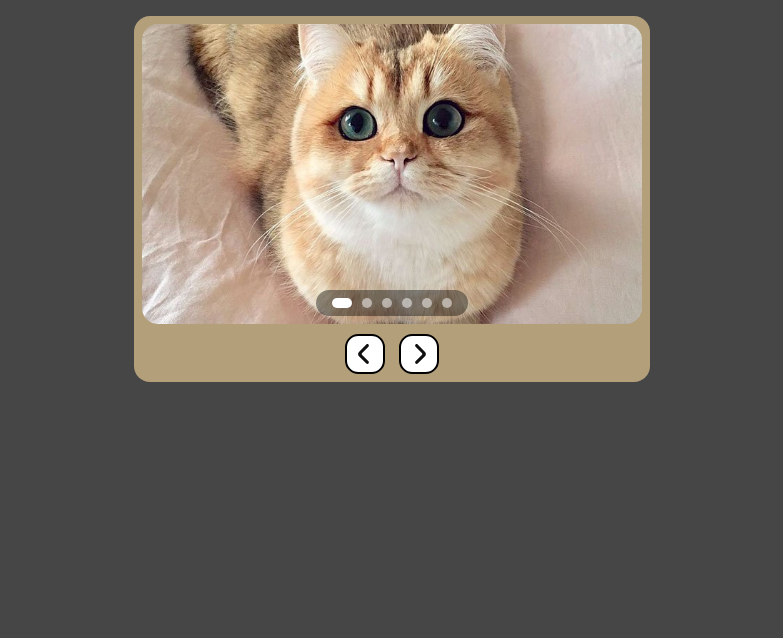
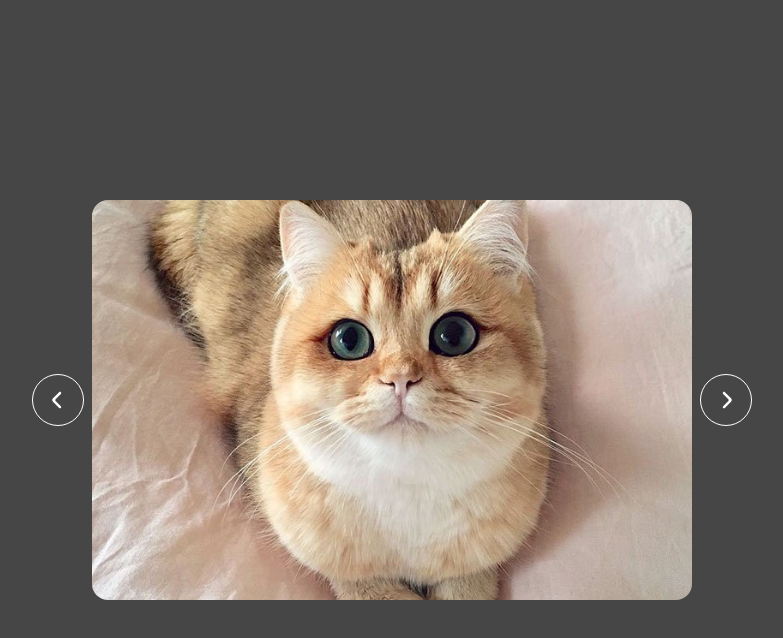
Before and after one commit to RomanLep/constructorSliders, a plain HTML site: page index.html in a window 1280 px wide. Shown: the whole page, without its empty margins (248-1031 px from the left). Drawn offline with Linux system fonts and the light colour scheme.

Commit message:
fthirdVersion

```diff
--- a/index.html
+++ b/index.html
@@ -9,6 +9,6 @@
 <body>
   <div class="slider"></div>
 
-  <script src="./main.js"></script>
+  <script src="./slider.js"></script>
 </body>
 </html>
--- a/main.css
+++ b/main.css
@@ -5,9 +5,10 @@
 }
 
 body{
+  min-height: 100vh;
   display: flex;
   justify-content: center;
-  align-content: center;
+  align-items: center;
   background-color: rgb(70, 70, 70);
 }
 
@@ -32,9 +33,75 @@ body{
   transform: scale(1);
 } */
 
-.grabbing {
+/* .grabbing {
     cursor: grabbing;
   }
 .grabbing #container-img {
     transition: none;
+} */
+
+.slider-main{
+  padding-inline: 60px;
+  position: relative;
 }
+
+.slider-wrapper{
+  width: 600px;
+  height: 400px;
+  overflow: hidden;
+}
+
+.slider__line{
+  width: 100%;
+  height: 100%;
+  display: flex;
+  list-style: none;
+}
+
+.slider__slide {
+  width: 100%;
+  height: 100%;
+  flex-shrink: 0;
+  opacity: 0;
+  transform: scale(0.9);
+  transition: all .5s;
+}
+
+.slider__slide--active{
+  opacity: 1;
+  transform: scale(1);
+}
+
+.slider__slide > img {
+  width: 100%;
+  height: 100%;
+  object-fit: cover;
+  object-position: center;
+  border-radius: 1em;
+}
+
+.slider__controls{
+  position: absolute;
+  width: 100%;
+  top:50%;
+  left: 0;
+  transform: translateY(-50%);
+  display: flex;
+  justify-content: space-between;
+}
+.slider__controls button {
+  background-color: transparent;
+  border: 1px solid #fff;
+  color: #fff;
+  font-size: 18px;
+  padding: 10px;
+  border-radius: 2em;
+  cursor: pointer;
+  display: flex;
+  justify-content: center;
+  align-items: center;
+}
+
+.slider__controls button:hover {
+  background-color: rgb(110, 110, 110);
+}
--- a/main.js
+++ b/main.js
@@ -38,14 +38,21 @@ class Slider {
   }
 
   getImg(containerSlider) {
+    const containerWrapper = document.createElement('div')
     const containerImg = document.createElement("div");
     containerImg.id = "container-img";
 
-    Object.assign(containerImg.style, {
+
+    Object.assign(containerWrapper.style, {
       height: this.heightSlider + "px",
       width: this.widthSlider + "px",
+      overflow: "hidden",
+    });
+
+    Object.assign(containerImg.style, {
+      height: "100%",
+      width: "100%",
       display: "flex",
-      overflow: "hidden",
       transition: "transform 0.3s ease",
       userSelect: "none",
     });
@@ -67,10 +74,10 @@ class Slider {
           containerImg.style.cursor = "pointer";
         }
       }
-
       containerImg.append(img);
     }
 
+    containerWrapper.append(containerImg);
     containerSlider.append(containerImg);
     this.sliderTrack = containerImg;
   }
--- /dev/null
+++ b/slider.js
@@ -0,0 +1,132 @@
+class Slider {
+  constructor(separator, option) {
+    const { slides, width = 600, height = 500 } = option;
+
+    this.sliderWidth = width;
+    this.sliderHeight = height;
+    this.slider = document.querySelector(separator);
+    this.slides = slides;
+    this.currentIndexSlide = 0;
+
+    this.slider.classList.add("slider-main");
+  }
+
+  createSlide(slideImageSrc) {
+    const slide = document.createElement("li");
+    const slideImage = new Image();
+    slide.classList.add("slider__slide");
+
+    slideImage.src = slideImageSrc;
+    slide.append(slideImage);
+
+    return slide;
+  }
+
+  createSliderLine() {
+    const lineWrapper = document.createElement("div");
+    lineWrapper.classList.add("slider-wrapper");
+
+    const line = document.createElement("ul");
+
+    for (let i = 0; i < this.slides.length; i++) {
+      const createSlide = this.createSlide(this.slides[i]);
+      createSlide.id = `slider__slide-${i}`;
+      line.append(createSlide);
+    }
+
+    line.classList.add("slider__line");
+
+    this.sliderLine = line;
+
+    lineWrapper.append(line);
+
+    return lineWrapper;
+  }
+
+  createControls() {
+    const controlContainer = document.createElement("div");
+    controlContainer.classList.add("slider__controls");
+
+    const nextBtn = document.createElement("button");
+    const prevBtn = document.createElement("button");
+
+    prevBtn.innerHTML = `<svg width="30px" height="30px" viewBox="0 0 24 24" fill="none" xmlns="http://www.w3.org/2000/svg" transform="matrix(1, 0, 0, 1, 0, 0)"><g id="SVGRepo_bgCarrier" stroke-width="0"></g><g id="SVGRepo_tracerCarrier" stroke-linecap="round" stroke-linejoin="round"></g><g id="SVGRepo_iconCarrier"> <path d="M14.2893 5.70708C13.8988 5.31655 13.2657 5.31655 12.8751 5.70708L7.98768 10.5993C7.20729 11.3805 7.2076 12.6463 7.98837 13.427L12.8787 18.3174C13.2693 18.7079 13.9024 18.7079 14.293 18.3174C14.6835 17.9269 14.6835 17.2937 14.293 16.9032L10.1073 12.7175C9.71678 12.327 9.71678 11.6939 10.1073 11.3033L14.2893 7.12129C14.6799 6.73077 14.6799 6.0976 14.2893 5.70708Z" fill="#fff"></path> </g></svg>`;
+    nextBtn.innerHTML = `<svg width="30px" height="30px" viewBox="0 0 24 24" fill="none" xmlns="http://www.w3.org/2000/svg" transform="matrix(-1, 0, 0, 1, 0, 0)"><g id="SVGRepo_bgCarrier" stroke-width="0"></g><g id="SVGRepo_tracerCarrier" stroke-linecap="round" stroke-linejoin="round"></g><g id="SVGRepo_iconCarrier"> <path d="M14.2893 5.70708C13.8988 5.31655 13.2657 5.31655 12.8751 5.70708L7.98768 10.5993C7.20729 11.3805 7.2076 12.6463 7.98837 13.427L12.8787 18.3174C13.2693 18.7079 13.9024 18.7079 14.293 18.3174C14.6835 17.9269 14.6835 17.2937 14.293 16.9032L10.1073 12.7175C9.71678 12.327 9.71678 11.6939 10.1073 11.3033L14.2893 7.12129C14.6799 6.73077 14.6799 6.0976 14.2893 5.70708Z" fill="#fff"></path> </g></svg>`;
+
+    prevBtn.classList.add("slider__prev-btn");
+    nextBtn.classList.add("slider__next-btn");
+
+    controlContainer.append(prevBtn);
+    controlContainer.append(nextBtn);
+
+    return controlContainer;
+  }
+
+  updateActiveClass() {
+    const slides = this.sliderLine.querySelectorAll(".slider__slide");
+    slides.forEach((slide) => {
+      slide.classList.remove("slider__slide--active");
+    });
+
+    const currentSlide = this.sliderLine.querySelector(
+      `#slider__slide-${this.currentIndexSlide}`
+    );
+    if (currentSlide) {
+      currentSlide.classList.add("slider__slide--active");
+    }
+  }
+
+  showSlide() {
+    const offset = this.currentIndexSlide * 600;
+    this.sliderLine.style.transform = `translateX(-${offset}px)`;
+    this.updateActiveClass();
+  }
+
+  showNextSlide() {
+    this.currentIndexSlide = (this.currentIndexSlide + 1) % this.slides.length;
+    this.showSlide();
+  }
+
+  showPrevSlide() {
+    this.currentIndexSlide =
+      (this.currentIndexSlide - 1 + this.slides.length) % this.slides.length;
+    this.showSlide();
+  }
+
+  clickedSlider(event) {
+    const clickedElement = event.target;
+
+    if (clickedElement.closest(".slider__prev-btn")) {
+      this.showPrevSlide();
+    } else if (clickedElement.closest(".slider__next-btn")) {
+      this.showNextSlide();
+    }
+  }
+
+  init() {
+    const createSliderLine = this.createSliderLine();
+    const createControls = this.createControls();
+
+    this.slider.append(createSliderLine);
+    this.slider.append(createControls);
+
+    this.updateActiveClass();
+
+    this.slider.addEventListener("click", () => {
+      this.clickedSlider(event);
+    });
+  }
+}
+
+const imagesArray = [
+  "./img/catOnBed.jpg",
+  "./img/catOnBlanket.jpg",
+  "./img/catOnBlanket2.jpg",
+  "./img/catInBag.jpg",
+  "./img/catOnCarpet.jpg",
+  "./img/catOnFloor.jpg",
+];
+
+new Slider(".slider", {
+  slides: imagesArray,
+}).init();
```
